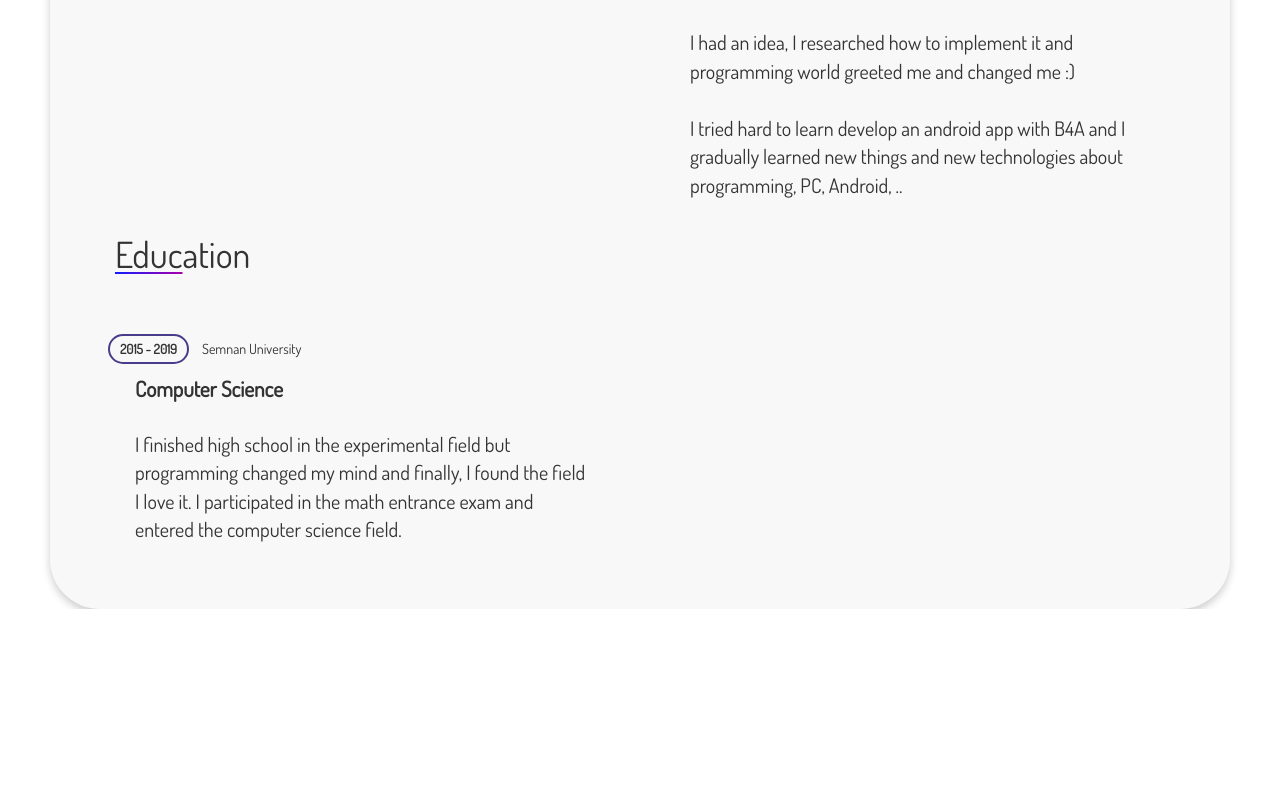
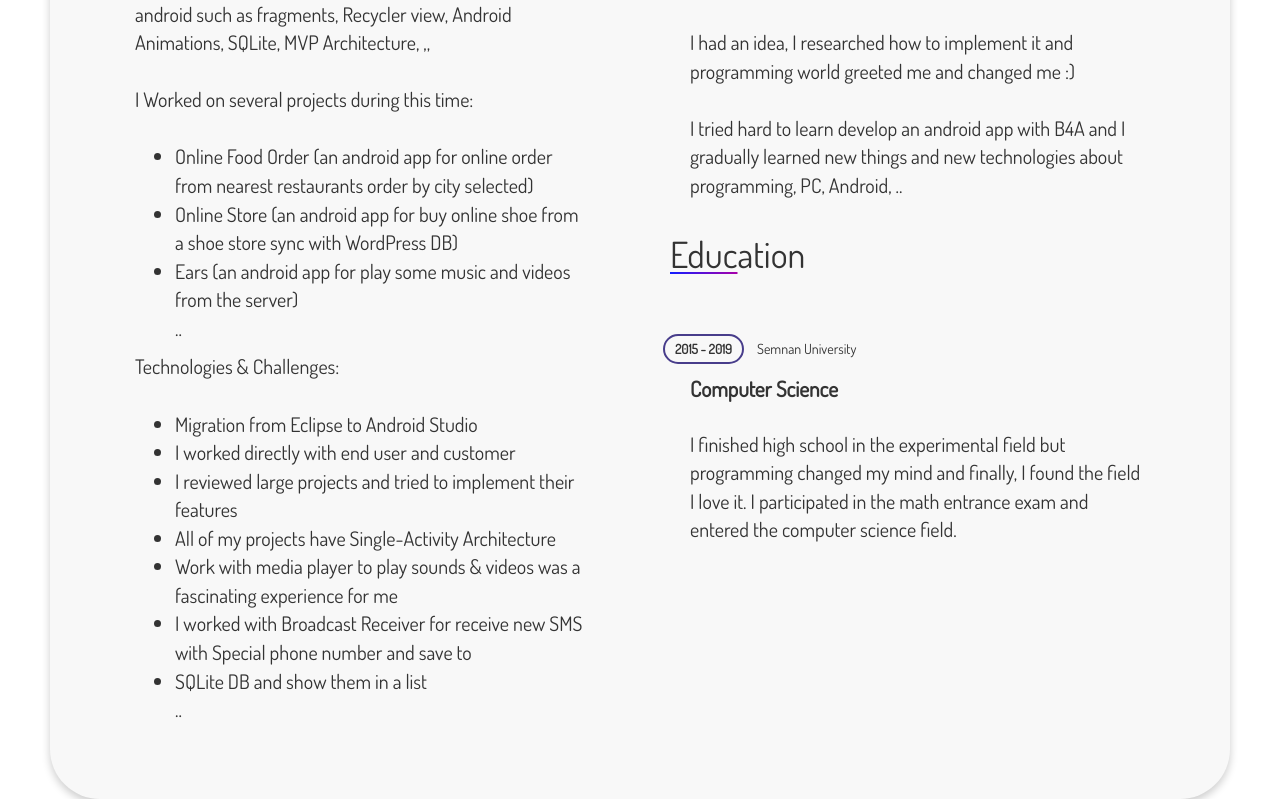
Before and after one commit to hamidkeyhani/mycv, a Vue app: page /background in a window 1280 px wide. Shown: the part 2401-3200 px from the top of the page. Before the commit the page ends 3010 px from the top, so only its background shows below. Built offline with nearby package versions, Linux system fonts and the light colour scheme.

Commit message:
add freelancer experience description added

```diff
--- a/src/components/background/Background.html
+++ b/src/components/background/Background.html
@@ -233,7 +233,59 @@
             <br>
 
             <p class="description">
-                description come soon
+                I worked on  android components and important context in android such as fragments, Recycler view, Android Animations, SQLite, MVP Architecture, ,,
+
+                <br>
+                <br>
+
+                I Worked on several projects during this time:
+
+                <br>
+                <br>
+
+                <ul>
+                    <li>
+                        Online Food Order (an android app for online order from nearest restaurants order by city selected)
+                    </li>
+                    <li>
+                        Online Store (an android app for buy online shoe from a shoe store sync with WordPress DB)
+                    </li>
+                    <li>
+                        Ears (an android app for play some music and videos from the server)
+                    </li>
+                        ..
+                </ul>
+
+                Technologies & Challenges:
+
+                <br>
+                <br>
+
+                <ul>
+                    <li>
+                        Migration from Eclipse to Android Studio
+                    </li>
+                    <li>
+                        I worked directly with end user and customer
+                    </li>
+                    <li>
+                        I reviewed large projects and tried to implement their features
+                    </li>
+                    <li>
+                        All of my projects have Single-Activity Architecture
+                    </li>
+                    <li>
+                        Work with media player to play sounds & videos was a fascinating experience for me
+                    </li>
+                    <li>
+                        I worked with Broadcast Receiver for receive new SMS with Special phone number and save to
+                    </li>
+                    <li>
+                        SQLite DB and show them in a list
+                    </li>
+                        ..
+                </ul>
+
             </p>
         </div>
 
```
